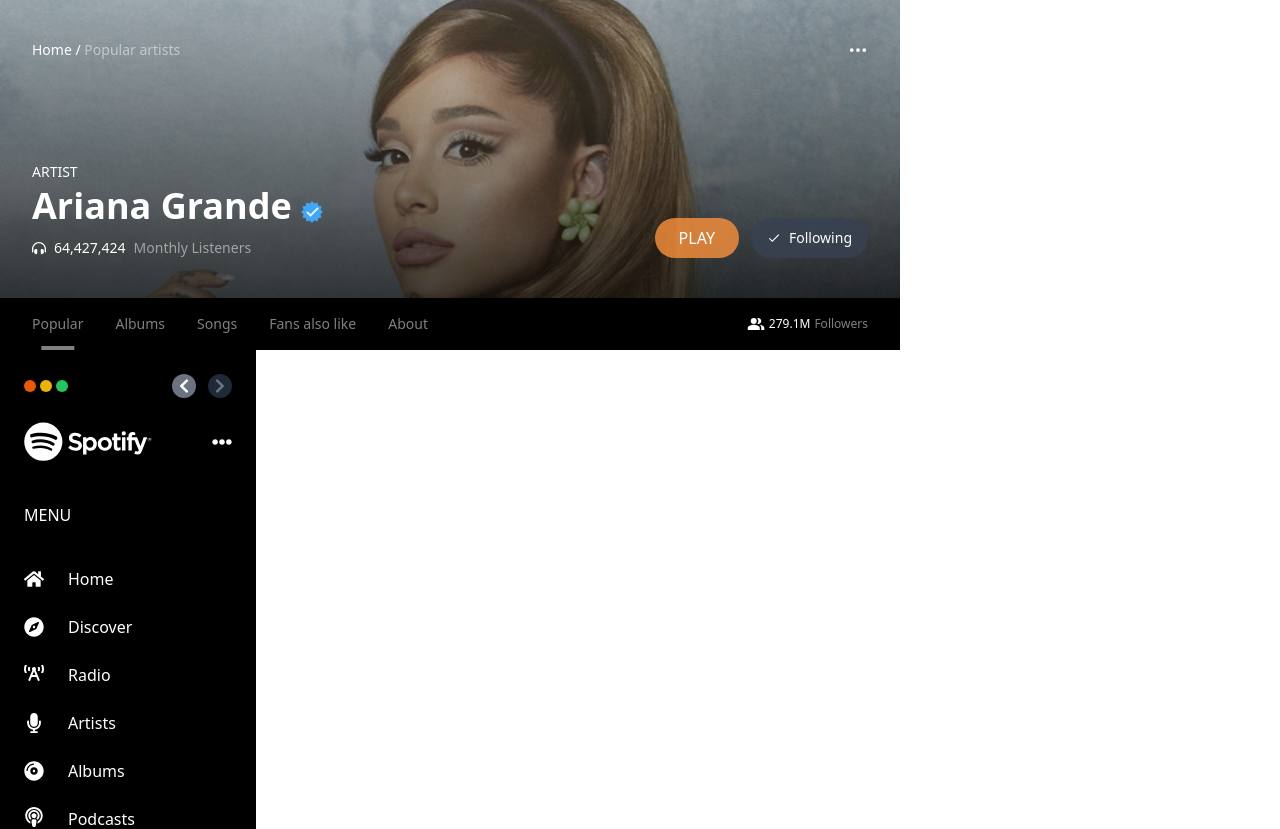
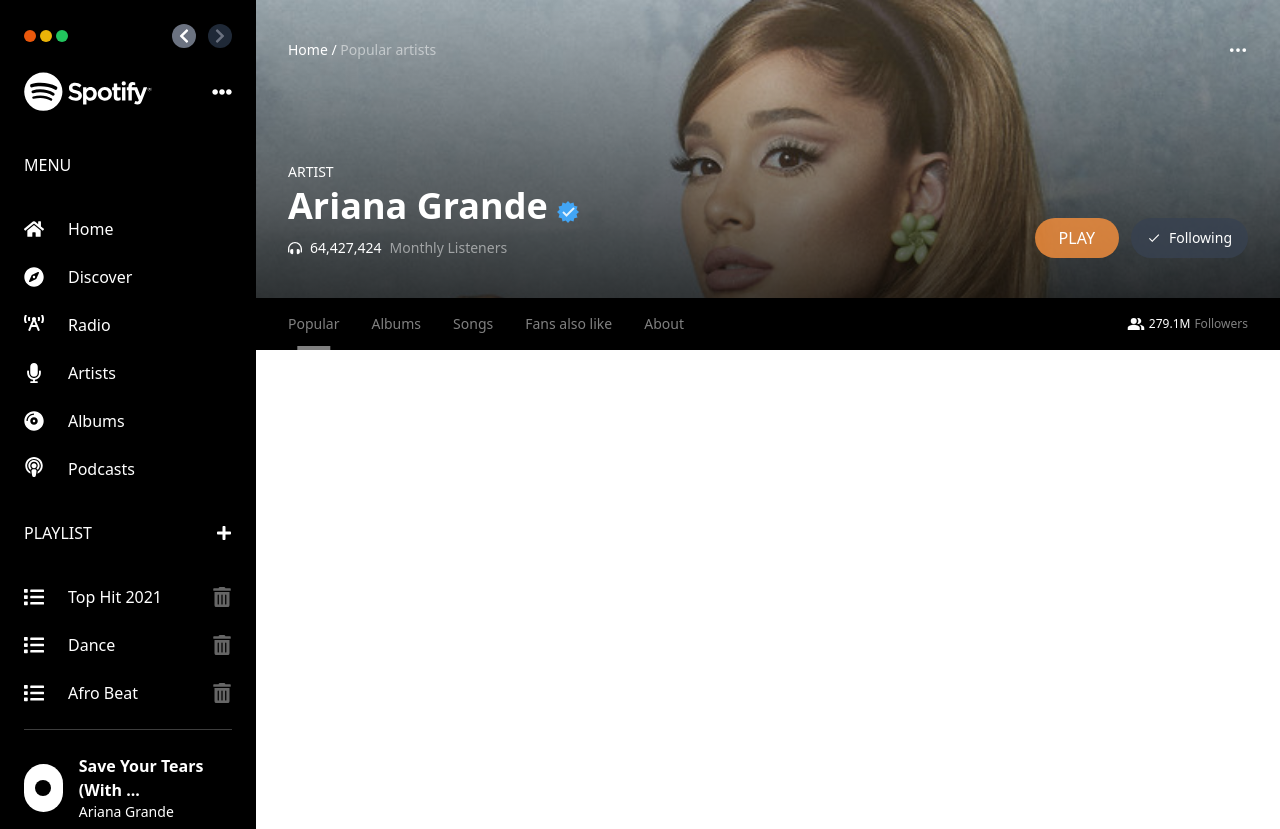
Before and after one commit to Haybuka/Spotify-Clone, a React (Create React App) app: page / in a window 1280 px wide. Shown: the top 829 px of the page. Built offline with nearby package versions, Linux system fonts and the light colour scheme.

Commit message:
develop: Album banner ✔

```diff
--- a/src/App.js
+++ b/src/App.js
@@ -7,8 +7,10 @@
   const queryClient = new QueryClient();
   return (
     <QueryClientProvider client={queryClient}>
-      <AlbumBanner />
-      <Navigation />
+      <section className="flex">
+        <Navigation />
+        <AlbumBanner />
+      </section>
     </QueryClientProvider>
   );
 }
--- a/src/component/AlbumBanner/AlbumBanner.js
+++ b/src/component/AlbumBanner/AlbumBanner.js
@@ -5,7 +5,7 @@
 import "./Styles/index.css";
 const AlbumBanner = () => {
   return (
-    <header className="banner relative w-[900px] h-[350px] flex flex-col  ">
+    <header className="banner relative flex-1 h-[350px] flex flex-col  ">
       <div className="h-full w-full absolute left-0 top-0 ">
         <img
           src={Album_banner}
```
